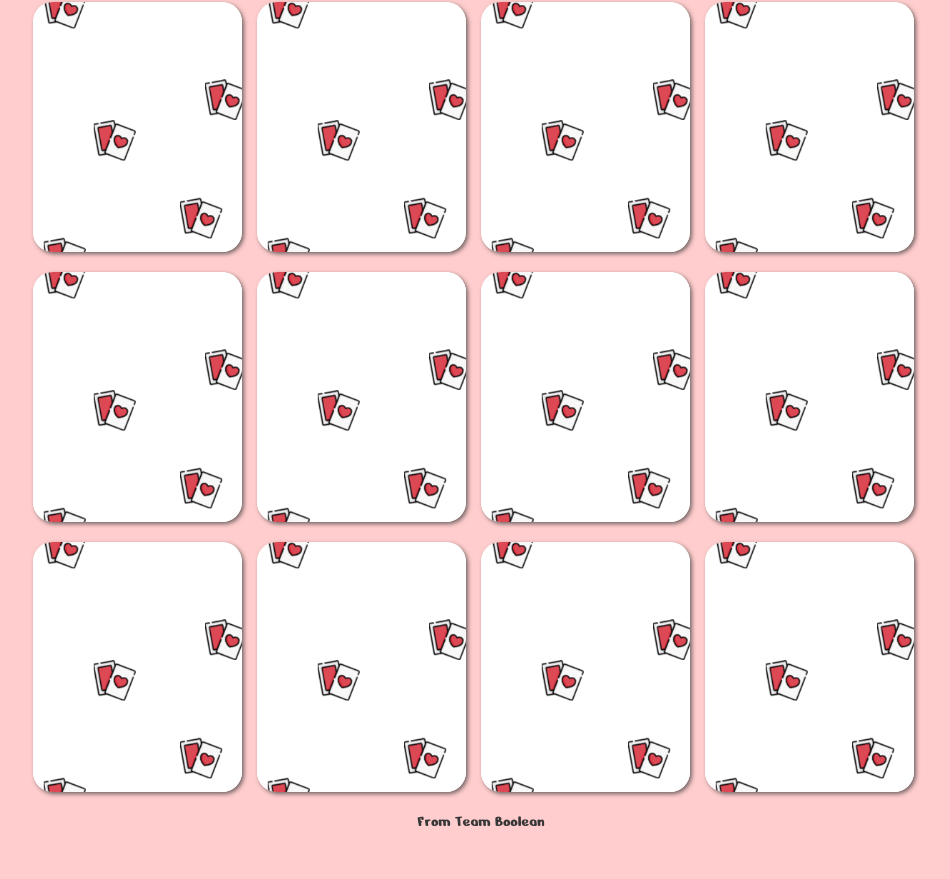
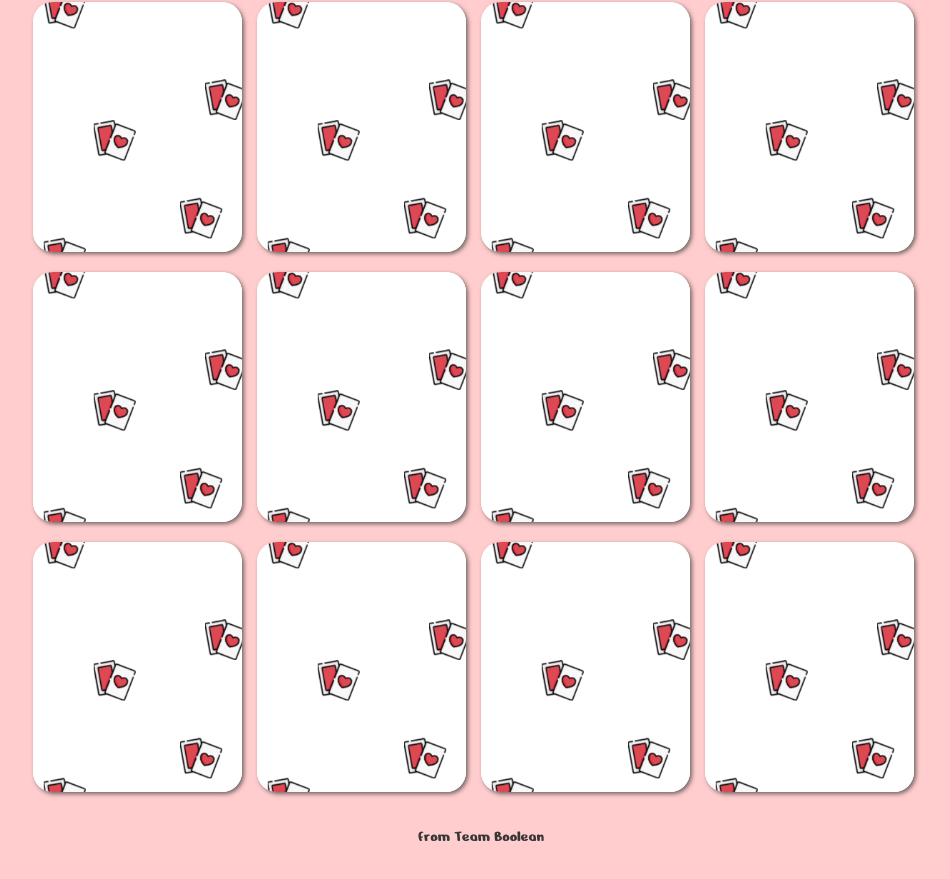
Before and after one commit to leitongchen/html-css-memory, a plain HTML site: page index.html in a window 1280 px wide. Shown: the part 135-1014 px from the top of the page, without its empty margins (159-1109 px from the left). Drawn offline with Linux system fonts and the light colour scheme.

Commit message:
piccole modifiche al footer

```diff
--- a/index.html
+++ b/index.html
@@ -107,7 +107,7 @@
             </div>
         </main>
         <footer class="t-center t-dark">
-            <span>From Team Boolean</span>
+            from Team Boolean
         </footer>
     </div>
 </body>
--- a/style.css
+++ b/style.css
@@ -148,3 +148,8 @@ main {
 .card:hover .pattern {
     display: none;
 }
+
+footer {
+    height: 50px;
+    line-height: 50px;
+}
```
